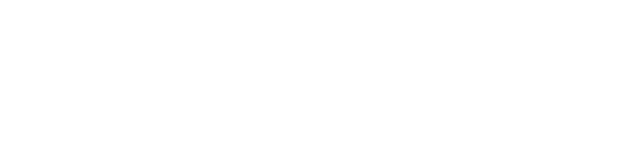
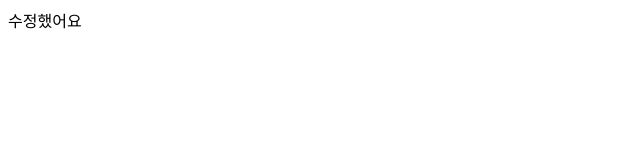
Before and after one commit to dalnamu24/learn-html, a plain HTML site: page index.html in a window 1280 px wide. Shown: the whole page, without its empty margins (0-640 px from the left). Drawn offline with Linux system fonts and the light colour scheme.

Commit message:
body태그 내용 수정

```diff
--- a/index.html
+++ b/index.html
@@ -6,6 +6,6 @@
     <title>Document</title>
 </head>
 <body>
-
+    수정했어요
 </body>
 </html>
```
